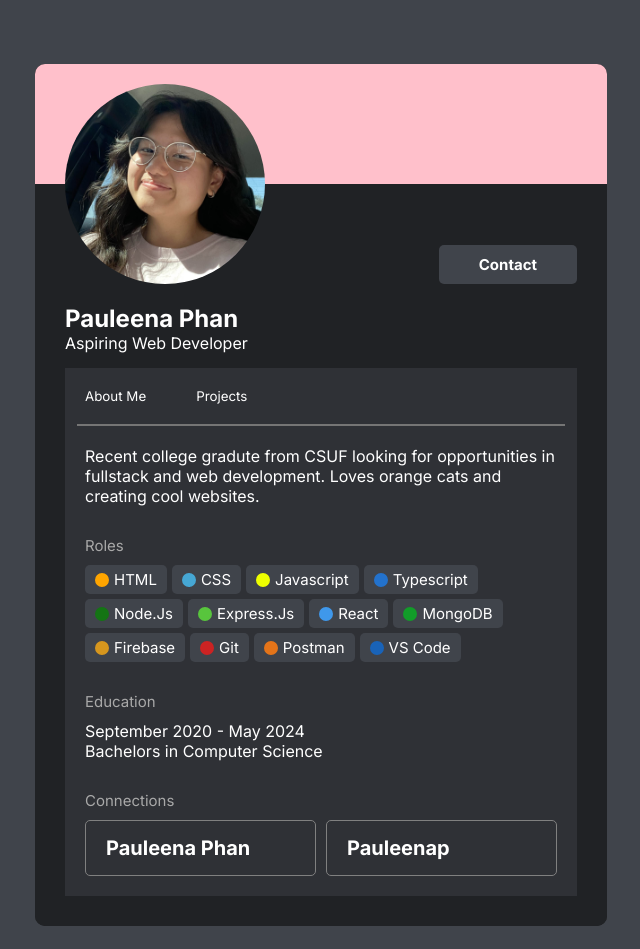
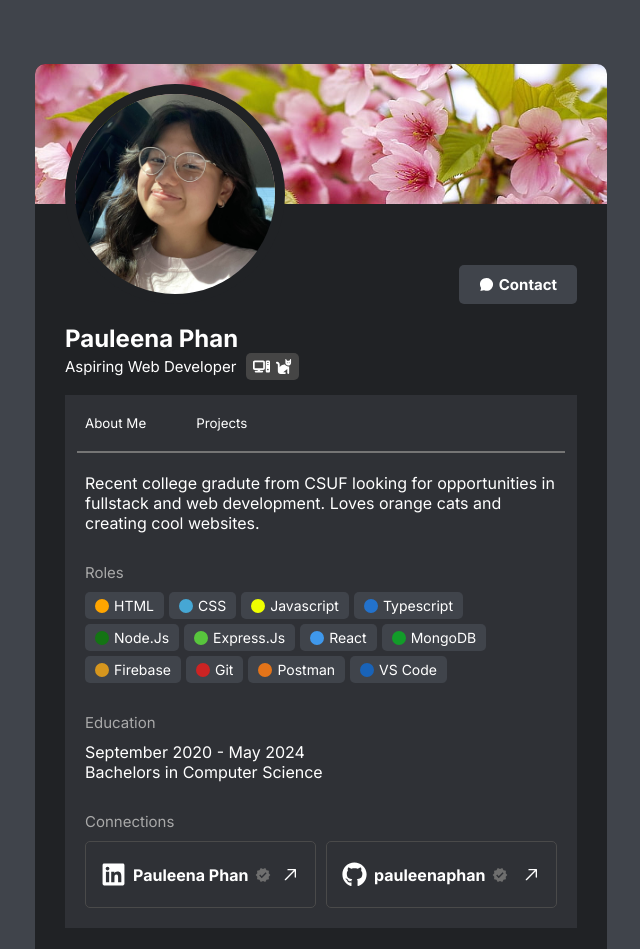
Before and after one commit to pauleenaphan/discord-portfolio, a React (Vite) app: page / in a window 1280 px wide. Shown: the top 949 px of the page, without its empty margins (319-959 px from the left). Built offline with nearby package versions, Linux system fonts and the light colour scheme.

Commit message:
added react icons and background header

```diff
--- a/package.json
+++ b/package.json
@@ -12,6 +12,7 @@
   "dependencies": {
     "react": "^18.3.1",
     "react-dom": "^18.3.1",
+    "react-icons": "^5.3.0",
     "react-router-dom": "^6.27.0"
   },
   "devDependencies": {
--- a/src/component/Header.tsx
+++ b/src/component/Header.tsx
@@ -1,5 +1,8 @@
 import profilepic from "../assets/profilepic.jpg";
 import "../style/Header.css";
+
+import { IoChatbubbleSharp } from "react-icons/io5";
+import { FaComputer, FaCat } from "react-icons/fa6";
 
 export const Header = () =>{
     return(
@@ -7,11 +10,22 @@ export const Header = () =>{
             <div className="headerPage">
                 <header className="header-top">
                     <img className="profilePic" src={profilepic} alt="pauleena phan"/>
-                    <button className="contactProfileBtn"> Contact </button>
+                    <div className="contactContainer">
+                        <IoChatbubbleSharp/>
+                        <p> Contact </p>
+                    </div>
+
                 </header>
                 <section className="name">
                     <h1> Pauleena Phan </h1>
-                    <p> Aspiring Web Developer </p>
+                    <div className="nameContainer">
+                        <p> Aspiring Web Developer </p>
+                        <div className="nameIcons">
+                            <FaComputer/>
+                            <FaCat />
+                        </div>
+                    </div>
+
                 </section>
             </div>
         </div>
--- a/src/pages/About.tsx
+++ b/src/pages/About.tsx
@@ -1,5 +1,9 @@
 import { Nav } from "../component/Nav";
 import "../style/About.css";
+
+import { FaLinkedin, FaGithub } from "react-icons/fa";
+import { RxArrowTopRight } from "react-icons/rx";
+import { MdVerified } from "react-icons/md";
 
 export const About = () =>{
     return(
@@ -71,14 +75,20 @@ export const About = () =>{
                 </section>
                 <section className="contact">
                     <div className="contactBtn">
-                        {/* Linkedin Icon */}
-                        <p> Pauleena Phan </p>
-                        {/* Arrow Icon */}
+                        <div className="contactBtnContainer">
+                            <FaLinkedin className="contactIcons"/>
+                            <p> Pauleena Phan </p>
+                            <MdVerified className="verifiedIcon"/>
+                        </div>
+                        <RxArrowTopRight className="arrowBtn"/>
                     </div>
                     <div className="contactBtn">
-                        {/* Github Icon */}
-                        <p> Pauleenap </p>
-                        {/* Arrow Icon */}
+                        <div className="contactBtnContainer">
+                            <FaGithub className="contactIcons"/>
+                            <p> pauleenaphan </p>
+                            <MdVerified className="verifiedIcon"/>
+                        </div>
+                        <RxArrowTopRight className="arrowBtn"/>
                     </div>
                 </section>
             </div>
--- a/src/style/About.css
+++ b/src/style/About.css
@@ -54,7 +54,7 @@ Nav{
     width: fit-content;
     padding: 5px 10px;
     border-radius: 5px;
-    font-size: 15px;
+    font-size: 14px;
     display: flex;
     gap: 5px;
     align-items: center;
@@ -132,11 +132,33 @@ Nav{
 }
 
 .contactBtn{
-    border: 1px solid rgb(128, 128, 128);
-    padding: 15px 20px;
+    border: 1px solid rgb(74, 74, 74);
+    padding: 20px 15px;
     border-radius: 5px;
-    font-size: 20px;
+    font-size: 16px;
     width: 50%;
     font-weight: bold;
     cursor: pointer;
+
+    display: flex;
+    justify-content: space-between;
+    align-items: center;
 }
+
+.contactBtnContainer{
+    display: flex;
+    align-items: center;
+    gap: 7px;
+}
+
+.contactIcons{
+    font-size: 25px;
+}
+
+.verifiedIcon{
+    fill: rgb(110, 110, 110);
+}
+
+.arrowBtn{
+    font-size: 20px;
+}
--- a/src/style/Header.css
+++ b/src/style/Header.css
@@ -20,10 +20,13 @@
     width: 200px;
     border-radius: 500px;
     margin-bottom: -120px;
+    border: 10px solid #202225;
 }
 
 header{
-    background-color: pink;
+    background-image: url("../assets/headerbackground.jpg");
+    background-position: center;
+    background-size: cover;
     display: flex;
     justify-content: space-between;
     align-items: flex-end;
@@ -33,14 +36,18 @@ header{
     padding: 20px 30px;
 }
 
-.contactProfileBtn{
+.contactContainer{
     margin-bottom: -120px;
-    padding: 10px 40px;
+    padding: 10px 20px;
     background-color: #40444b;
     font-weight: bold;
     border-radius: 5px;
     border: none;
     font-size: 15px;
+
+    display: flex;
+    gap: 5px;
+    align-items: center;
 
 }
 
@@ -48,3 +55,22 @@ header{
     margin-top: 120px;
     padding-bottom: 15px;
 }
+
+.nameContainer{
+    display: flex;
+    align-items: center;
+    gap: 10px;
+}
+
+.nameContainer p{
+    font-size: 15px;
+}
+
+.nameIcons{
+    background-color: rgb(69, 69, 69);
+    border-radius: 5px;
+    padding: 5px 7px;
+    display: flex;
+    gap: 5px;
+    font-size: 17px;
+}
```
Also changed, not shown: src/assets/headerbackground.jpg (added), 1 other file (tests, documents, lock files or other folders).
